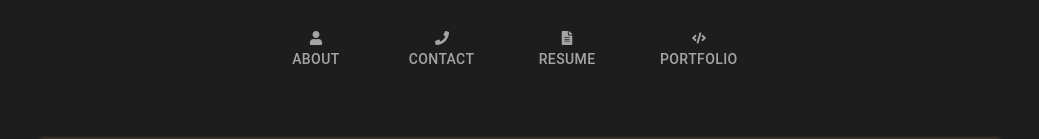
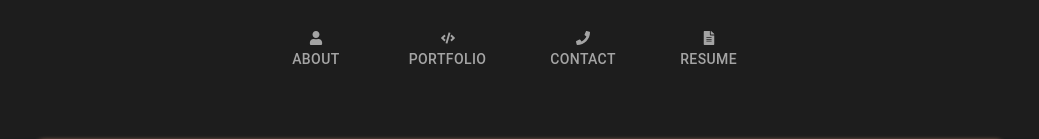
Before and after one commit to MackenzieJoyce/Portfolio, a React (Create React App) app: page / in a window 1280 px wide. Shown: the top 139 px of the page, without its empty margins (120-1159 px from the left). Built offline with nearby package versions, Linux system fonts and the light colour scheme.

Commit message:
moved portfolio tab back in place

```diff
--- a/src/components/NavTabs.js
+++ b/src/components/NavTabs.js
@@ -46,14 +46,14 @@ const NavTabs = () => {
         <Link to="/">
           <Tab icon={<FaUser />} label="ABOUT" />
         </Link>
+        <Link to="/portfolio">
+          <Tab icon={<FaCode />} label="PORTFOLIO" />
+        </Link>
         <Link to="/contact">
           <Tab icon={<FaPhone />} label="CONTACT" />
         </Link>
         <Link to="/resume">
           <Tab icon={<FaFileAlt />} label="RESUME" />
-        </Link>
-        <Link to="/portfolio">
-          <Tab icon={<FaCode />} label="PORTFOLIO" />
         </Link>
       </Tabs>
       {/* {selectedTab === 0 && <About />}
```
